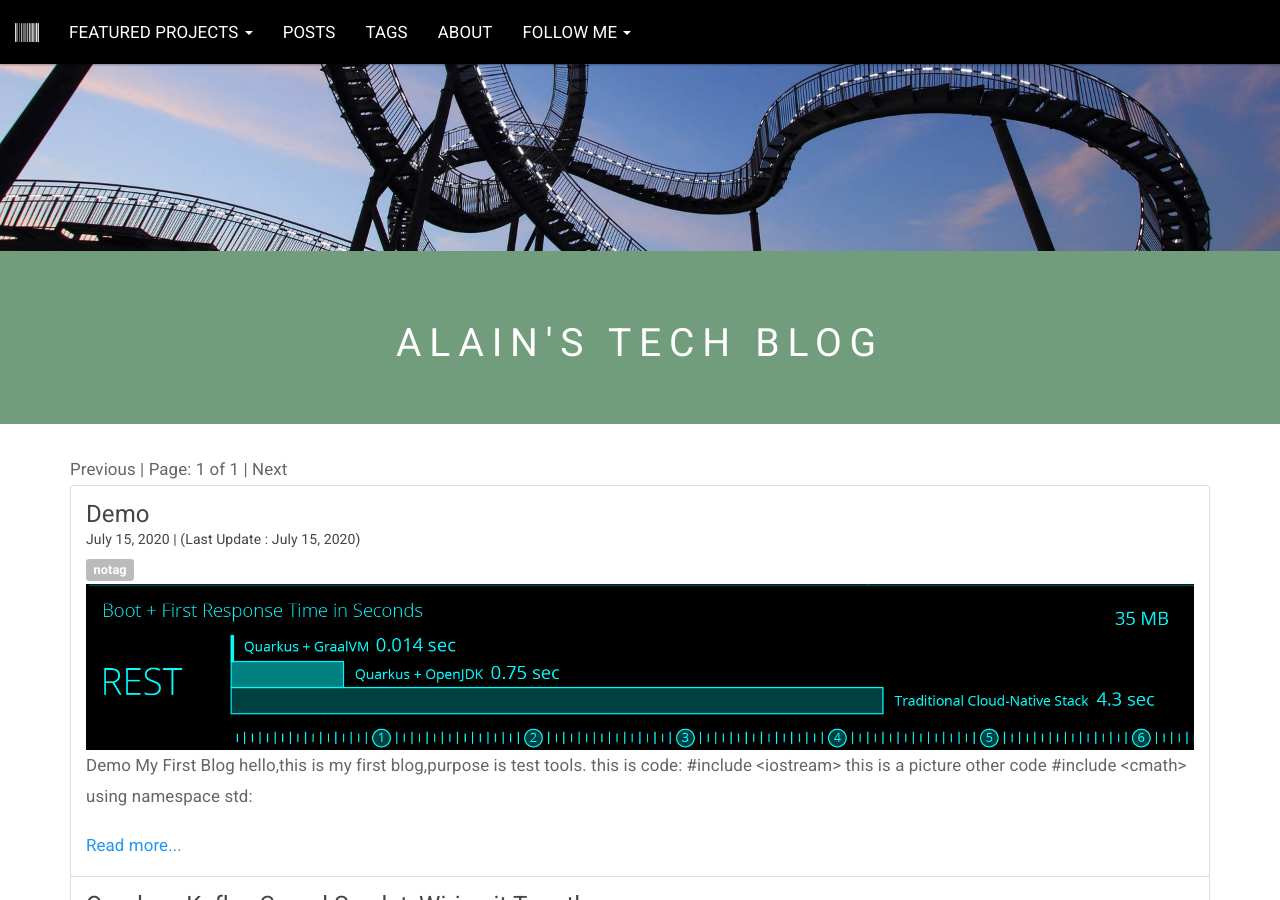
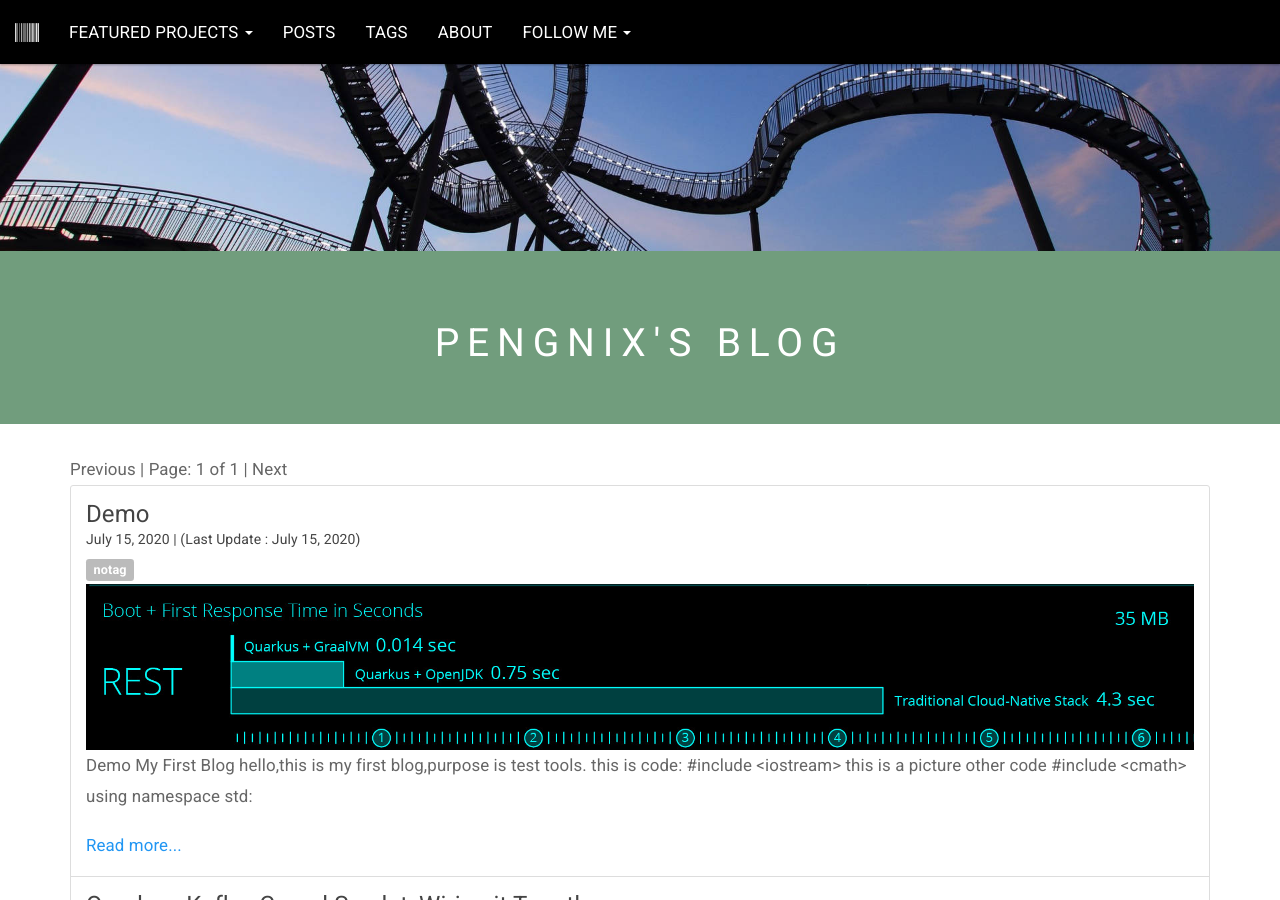
Before and after one commit to pengnix/pengnix.github.io, a Jekyll site: the page built from index.html, in a window 1280 px wide and 900 px high. Built offline with Jekyll 4.4.1, drawn with Linux system fonts in a browser that asks for light colours; the list of posts is cut into pages by our own code; comment, search, counter and statistics services are not loaded.

Commit message:
modify title

```diff
--- a/index.html
+++ b/index.html
@@ -1,6 +1,6 @@
 ---
 layout: default
-title: Alain's Tech Blog
+title: Pengnix's Blog
 description: Sharing about Application Development, Integration, Cloud, Big Data and Digital Transformation
 comments: true
 ---
```
